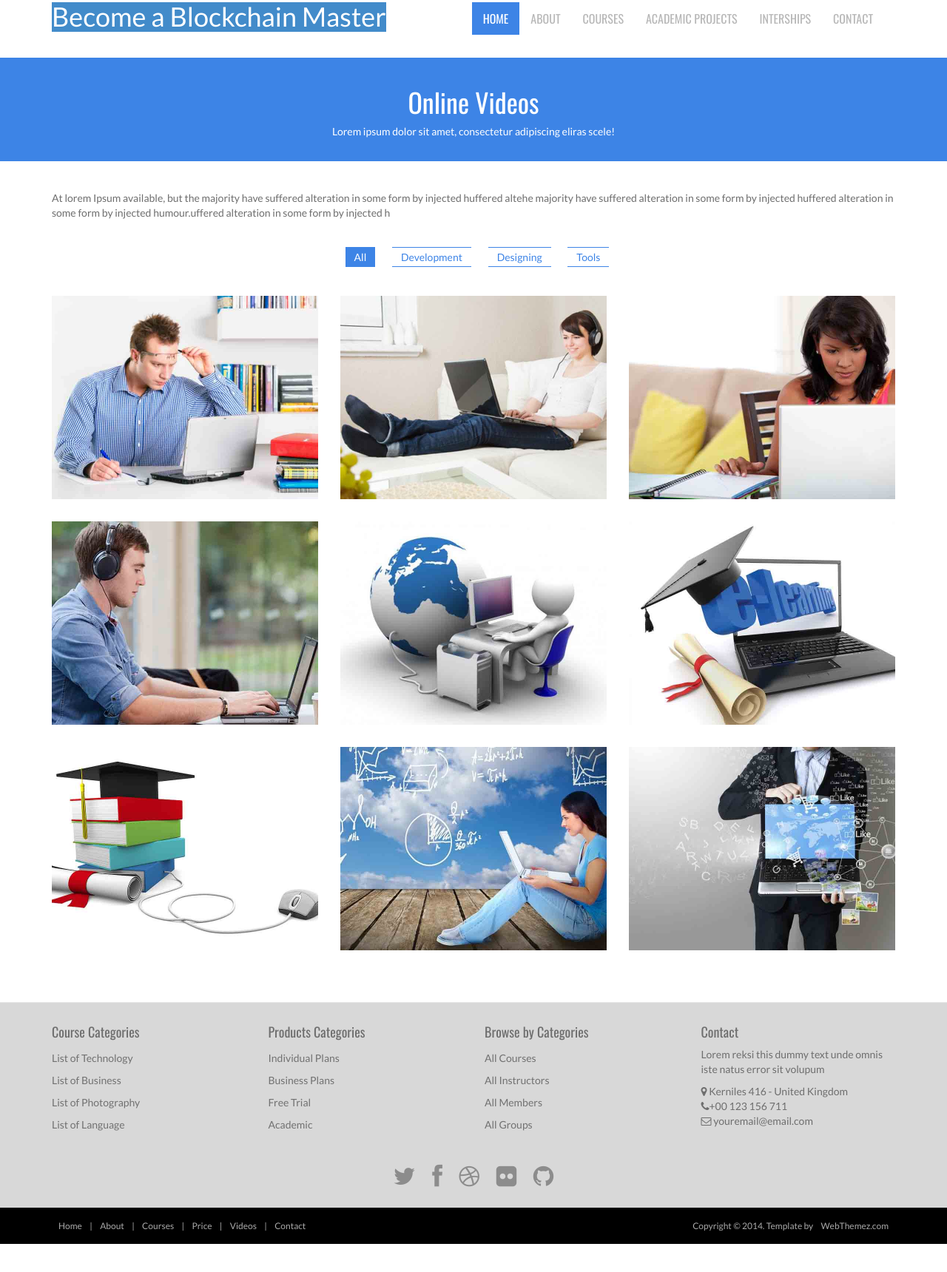
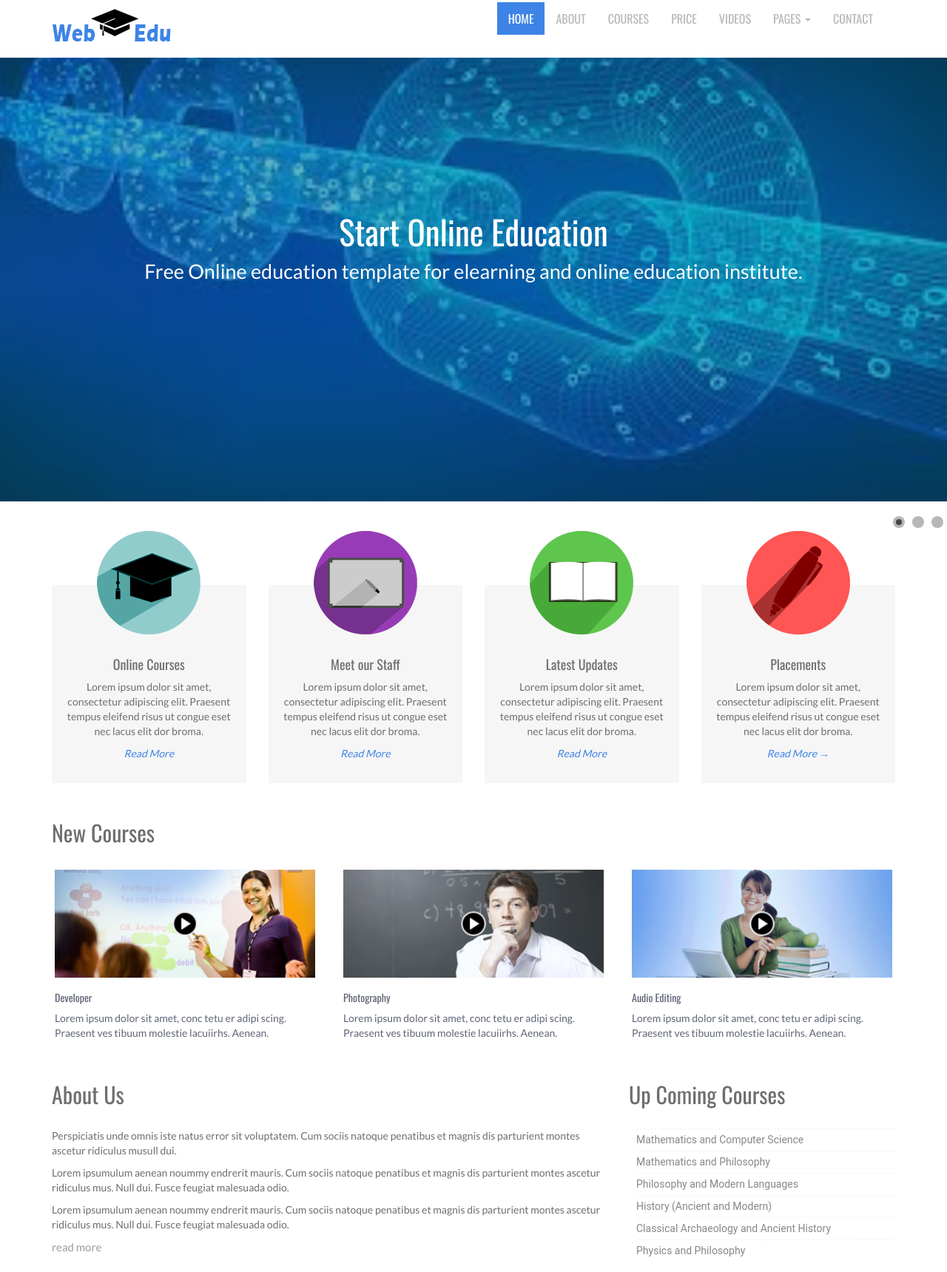
Before and after one commit to blockchaingurukerala/blockchainguru, a plain HTML site: page docs/videos.html in a window 1280 px wide. Shown: the part 22-1742 px from the top of the page at 74% size. Before the commit the page ends 1704 px from the top, so only its background shows below. Drawn offline with nearby package versions, Linux system fonts and the light colour scheme; files whose address does not match are found by name.

Commit message:
video testpage

```diff
--- a/docs/videos.html
+++ b/docs/videos.html
@@ -1,3 +1,9 @@
+<!--
+Author: WebThemez
+Author URL: http://webthemez.com
+License: Creative Commons Attribution 3.0 Unported
+License URL: http://creativecommons.org/licenses/by/3.0/
+-->
 <!DOCTYPE html>
 <html lang="en">
 <head>
@@ -10,36 +16,41 @@
 	<link rel="stylesheet" media="screen" href="http://fonts.googleapis.com/css?family=Open+Sans:300,400,700">
 	<link rel="stylesheet" href="assets/css/bootstrap.min.css">
 	<link rel="stylesheet" href="assets/css/font-awesome.min.css">
-	<!-- Custom styles for our template -->
 	<link rel="stylesheet" href="assets/css/bootstrap-theme.css" media="screen">
-	<link rel="stylesheet" type="text/css" href="assets/css/isotope.css" media="screen" />
-	<link rel="stylesheet" href="assets/js/fancybox/jquery.fancybox.css" type="text/css" media="screen" />
 	<link rel="stylesheet" href="assets/css/style.css">
+    <link rel='stylesheet' id='camera-css'  href='assets/css/camera.css' type='text/css' media='all'>
 	<!-- HTML5 shim and Respond.js IE8 support of HTML5 elements and media queries -->
 	<!--[if lt IE 9]>
 	<script src="assets/js/html5shiv.js"></script>
 	<script src="assets/js/respond.min.js"></script>
 	<![endif]-->
 </head>
-
 <body>
 	<!-- Fixed navbar -->
 	<div class="navbar navbar-inverse">
 		<div class="container">
 			<div class="navbar-header">
 				<!-- Button for smallest screens -->
-				  <a  href="index.html" >
-					<p class="bg-primary h1 " style="margin-top:0px;">Become a Blockchain Master</p>
-					</a>
 				<button type="button" class="navbar-toggle" data-toggle="collapse" data-target=".navbar-collapse"><span class="icon-bar"></span><span class="icon-bar"></span><span class="icon-bar"></span></button>
+				<a class="navbar-brand" href="index.html">
+					<img src="assets/images/logo.png" alt="Techro HTML5 template"></a>
 			</div>
 			<div class="navbar-collapse collapse">
 				<ul class="nav navbar-nav pull-right mainNav">
 					<li class="active"><a href="index.html">Home</a></li>
 					<li><a href="about.html">About</a></li>
 					<li><a href="courses.html">Courses</a></li>
-						<li><a href="price.html">Academic Projects</a></li>
-						<li><a href="videos.html">Interships</a></li>
+					<li><a href="price.html">Price</a></li>
+					<li><a href="videos.html">Videos</a></li>
+					<li class="dropdown">
+						<a href="#" class="dropdown-toggle" data-toggle="dropdown">Pages <b class="caret"></b></a>
+						<ul class="dropdown-menu">
+							<li><a href="sidebar-right.html">Right Sidebar</a></li>
+							<li><a href="#">Dummy Link1</a></li>
+							<li><a href="#">Dummy Link2</a></li>
+							<li><a href="#">Dummy Link3</a></li>
+						</ul>
+					</li>
 					<li><a href="contact.html">Contact</a></li>
 
 				</ul>
@@ -48,172 +59,158 @@
 		</div>
 	</div>
 	<!-- /.navbar -->
-		<header id="head" class="secondary">
+
+	<!-- Header -->
+	<header id="head">
 		<div class="container">
-                    <h1>Online Videos</h1>
-                    <p>Lorem ipsum dolor sit amet, consectetur adipiscing eliras scele!</p>
+             <div class="heading-text">
+							<h1 class="animated flipInY delay1">Start Online Education</h1>
+							<p>Free Online education template for elearning and online education institute.</p>
+						</div>
+
+					<div class="fluid_container">
+                    <div class="camera_wrap camera_emboss pattern_1" id="camera_wrap_4">
+                        <div data-thumb="assets/images/slides/thumbs/img1.jpg" data-src="assets/images/slides/img1.jpg">
+                            <h2>We develop.</h2>
+                        </div>
+                        <div data-thumb="assets/images/slides/thumbs/img2.jpg" data-src="assets/images/slides/img2.jpg">
+                        </div>
+                        <div data-thumb="assets/images/slides/thumbs/img3.jpg" data-src="assets/images/slides/img3.jpg">
+                        </div>
+                    </div><!-- #camera_wrap_3 -->
+                </div><!-- .fluid_container -->
 		</div>
 	</header>
+	<!-- /Header -->
 
+  <div class="container">
+    <div class="row">
+					<div class="col-md-3">
+						<div class="grey-box-icon">
+							<div class="icon-box-top grey-box-icon-pos">
+								<img src="assets/images/1.png" alt="" />
+							</div><!--icon box top -->
+							<h4>Online Courses</h4>
+							<p>Lorem ipsum dolor sit amet, consectetur adipiscing elit. Praesent tempus eleifend risus ut congue
+							eset nec lacus elit dor broma.</p>
+     						<p><a href="#"><em>Read More</em></a></p>
+						</div><!--grey box -->
+					</div><!--/span3-->
+					<div class="col-md-3">
+						<div class="grey-box-icon">
+							<div class="icon-box-top grey-box-icon-pos">
+								<img src="assets/images/2.png" alt="" />
+							</div><!--icon box top -->
+							<h4>Meet our Staff</h4>
+							<p>Lorem ipsum dolor sit amet, consectetur adipiscing elit. Praesent tempus eleifend risus ut congue
+							eset nec lacus elit dor broma.</p>
+     						<p><a href="#"><em>Read More</em></a></p>
+						</div><!--grey box -->
+					</div><!--/span3-->
+					<div class="col-md-3">
+						<div class="grey-box-icon">
+							<div class="icon-box-top grey-box-icon-pos">
+								<img src="assets/images/3.png" alt="" />
+							</div><!--icon box top -->
+							<h4>Latest Updates</h4>
+							<p>Lorem ipsum dolor sit amet, consectetur adipiscing elit. Praesent tempus eleifend risus ut congue
+							eset nec lacus elit dor broma.</p>
+     						<p><a href="#"><em>Read More</em></a></p>
+						</div><!--grey box -->
+					</div><!--/span3-->
+					<div class="col-md-3">
+						<div class="grey-box-icon">
+							<div class="icon-box-top grey-box-icon-pos">
+								<img src="assets/images/4.png" alt="" />
+							</div><!--icon box top -->
+							<h4>Placements</h4>
+							<p>Lorem ipsum dolor sit amet, consectetur adipiscing elit. Praesent tempus eleifend risus ut congue
+							eset nec lacus elit dor broma.</p>
+     						<p><a href="#"><em>Read More →</em></a></p>
+						</div><!--grey box -->
+					</div><!--/span3-->
+				</div>
+    </div>
+      <section class="news-box top-margin">
+        <div class="container">
+            <h2><span>New Courses</span></h2>
+            <div class="row">
 
-	<!-- container -->
-	<section class="container">
-		<div class="row">
-			<div class="col-md-12">
-				<section id="portfolio" class="page-section section appear clearfix">
-					<br />
-					<br />
-					<p>
-						At lorem Ipsum available, but the majority have suffered alteration in some form by injected huffered altehe majority have suffered alteration in some form by injected huffered alteration in some form by injected humour.uffered alteration in some form by injected h
-					<br />
-						<br />
-					</p>
-
-
-					<div class="row">
-						<nav id="filter" class="col-md-12 text-center">
-							<ul>
-								<li><a href="#" class="current btn-theme btn-small" data-filter="*">All</a></li>
-								<li><a href="#" class="btn-theme btn-small" data-filter=".webdesign">Development</a></li>
-								<li><a href="#" class="btn-theme btn-small" data-filter=".photography">Designing</a></li>
-								<li><a href="#" class="btn-theme btn-small" data-filter=".print">Tools</a></li>
-							</ul>
-						</nav>
-						<div class="col-md-12">
-							<div class="row">
-								<div class="portfolio-items isotopeWrapper clearfix" id="3">
-
-									<article class="col-sm-4 isotopeItem webdesign">
-										<div class="portfolio-item">
-											<img src="assets/images/portfolio/img1.jpg" alt="" />
-											<div class="portfolio-desc align-center">
-												<div class="folio-info">
-													<a href="assets/images/portfolio/img1.jpg" class="fancybox">
-														<h5>Project Title</h5>
-														<i class="fa fa-link fa-2x"></i></a>
+                <div class="col-lg-4 col-md-4 col-sm-12">
+                    <div class="newsBox">
+                        <div class="thumbnail">
+                            <figure><img src="assets/images/news2.jpg" alt=""></figure>
+                            <div class="caption maxheight2">
+                            <div class="box_inner">
+                                        <div class="box">
+                                            <p class="title"><h5>Developer</h5></p>
+                                            <p>Lorem ipsum dolor sit amet, conc tetu er adipi scing. Praesent ves tibuum molestie lacuiirhs. Aenean.</p>
                                         </div>
                                 </div>
                             </div>
-									</article>
-
-									<article class="col-sm-4 isotopeItem photography">
-										<div class="portfolio-item">
-											<img src="assets/images/portfolio/img2.jpg" alt="" />
-											<div class="portfolio-desc align-center">
-												<div class="folio-info">
-													<a href="assets/images/portfolio/img2.jpg" class="fancybox">
-														<h5>Project Title</h5>
-														<i class="fa fa-link fa-2x"></i></a>
                         </div>
                     </div>
                 </div>
-									</article>
-
-
-									<article class="col-sm-4 isotopeItem photography">
-										<div class="portfolio-item">
-											<img src="assets/images/portfolio/img3.jpg" alt="" />
-											<div class="portfolio-desc align-center">
-												<div class="folio-info">
-													<a href="assets/images/portfolio/img3.jpg" class="fancybox">
-														<h5>Project Title</h5>
-														<i class="fa fa-link fa-2x"></i></a>
+                <div class="col-lg-4 col-md-4 col-sm-12">
+                    <div class="newsBox">
+                        <div class="thumbnail">
+                            <figure><img src="assets/images/news3.jpg" alt=""></figure>
+                            <div class="caption maxheight2">
+                            <div class="box_inner">
+                                        <div class="box">
+                                            <p class="title"><h5>Photography   </h5></p>
+                                            <p>Lorem ipsum dolor sit amet, conc tetu er adipi scing. Praesent ves tibuum molestie lacuiirhs. Aenean.</p>
                                         </div>
                                 </div>
                             </div>
-									</article>
-
-									<article class="col-sm-4 isotopeItem print">
-										<div class="portfolio-item">
-											<img src="assets/images/portfolio/img4.jpg" alt="" />
-											<div class="portfolio-desc align-center">
-												<div class="folio-info">
-													<a href="assets/images/portfolio/img4.jpg" class="fancybox">
-														<h5>Project Title</h5>
-														<i class="fa fa-link fa-2x"></i></a>
                         </div>
                     </div>
                 </div>
-									</article>
-
-									<article class="col-sm-4 isotopeItem photography">
-										<div class="portfolio-item">
-											<img src="assets/images/portfolio/img5.jpg" alt="" />
-											<div class="portfolio-desc align-center">
-												<div class="folio-info">
-													<a href="assets/images/portfolio/img5.jpg" class="fancybox">
-														<h5>Project Title</h5>
-														<i class="fa fa-link fa-2x"></i></a>
+                <div class="col-lg-4 col-md-4 col-sm-12">
+                    <div class="newsBox">
+                        <div class="thumbnail">
+                            <figure><img src="assets/images/news4.jpg" alt=""></figure>
+                            <div class="caption maxheight2">
+                           <div class="box_inner">
+                                        <div class="box">
+                                            <p class="title"><h5>Audio Editing</h5></p>
+                                            <p>Lorem ipsum dolor sit amet, conc tetu er adipi scing. Praesent ves tibuum molestie lacuiirhs. Aenean.</p>
                                         </div>
                                 </div>
                             </div>
-									</article>
-
-									<article class="col-sm-4 isotopeItem webdesign">
-										<div class="portfolio-item">
-											<img src="assets/images/portfolio/img6.jpg" alt="" />
-											<div class="portfolio-desc align-center">
-												<div class="folio-info">
-													<a href="assets/images/portfolio/img6.jpg" class="fancybox">
-														<h5>Project Title</h5>
-														<i class="fa fa-link fa-2x"></i></a>
                         </div>
                     </div>
                 </div>
-									</article>
+            </div>
+        </div>
+    </section>
 
-									<article class="col-sm-4 isotopeItem print">
-										<div class="portfolio-item">
-											<img src="assets/images/portfolio/img7.jpg" alt="" />
-											<div class="portfolio-desc align-center">
-												<div class="folio-info">
-													<a href="images/portfolio/img7.jpg" class="fancybox">
-														<h5>Project Title</h5>
-														<i class="fa fa-link fa-2x"></i></a>
+
+
+      <section class="container">
+      <div class="row">
+      	<div class="col-md-8"><div class="title-box clearfix "><h2 class="title-box_primary">About Us</h2></div>
+        <p><span>Perspiciatis unde omnis iste natus error sit voluptatem. Cum sociis natoque penatibus et magnis dis parturient montes ascetur ridiculus musull dui.</span></p>
+        <p>Lorem ipsumulum aenean noummy endrerit mauris. Cum sociis natoque penatibus et magnis dis parturient montes ascetur ridiculus mus. Null dui. Fusce feugiat malesuada odio.</p><p>Lorem ipsumulum aenean noummy endrerit mauris. Cum sociis natoque penatibus et magnis dis parturient montes ascetur ridiculus mus. Null dui. Fusce feugiat malesuada odio.</p>
+        <a href="#" title="read more" class="btn-inline " target="_self">read more</a> </div>
+
+
+          <div class="col-md-4"><div class="title-box clearfix "><h2 class="title-box_primary">Up Coming Courses</h2></div>
+            <div class="list styled custom-list">
+            <ul>
+            <li><a title="Snatoque penatibus et magnis dis partu rient montes ascetur ridiculus mus." href="#">Mathematics and Computer Science</a></li>
+            <li><a title="Fusce feugiat malesuada odio. Morbi nunc odio gravida at cursus nec luctus." href="#">Mathematics and Philosophy</a></li>
+            <li><a title="Penatibus et magnis dis parturient montes ascetur ridiculus mus." href="#">Philosophy and Modern Languages</a></li>
+            <li><a title="Morbi nunc odio gravida at cursus nec luctus a lorem. Maecenas tristique orci." href="#">History (Ancient and Modern)</a></li>
+            <li><a title="Snatoque penatibus et magnis dis partu rient montes ascetur ridiculus mus." href="#">Classical Archaeology and Ancient History</a></li>
+            <li><a title="Fusce feugiat malesuada odio. Morbi nunc odio gravida at cursus nec luctus." href="#">Physics and Philosophy</a></li>
+            </ul>
             </div>
          </div>
       </div>
-									</article>
-
-									<article class="col-sm-4 isotopeItem photography">
-										<div class="portfolio-item">
-											<img src="assets/images/portfolio/img8.jpg" alt="" />
-											<div class="portfolio-desc align-center">
-												<div class="folio-info">
-													<a href="images/portfolio/img8.jpg" class="fancybox">
-														<h5>Project Title</h5>
-														<i class="fa fa-link fa-2x"></i></a>
-												</div>
-											</div>
-										</div>
-									</article>
-
-									<article class="col-sm-4 isotopeItem print">
-										<div class="portfolio-item">
-											<img src="assets/images/portfolio/img9.jpg" alt="" />
-											<div class="portfolio-desc align-center">
-												<div class="folio-info">
-													<a href="images/portfolio/img9.jpg" class="fancybox">
-														<h5>Project Title</h5>
-														<i class="fa fa-link fa-2x"></i></a>
-												</div>
-											</div>
-										</div>
-									</article>
-								</div>
-
-							</div>
+      </section>
 
 
-						</div>
-					</div>
-
-				</section>
-			</div>
-		</div>
-
-	</section>
-	<!-- /container -->
     <footer id="footer">
 
 		<div class="container">
@@ -355,13 +352,36 @@
 		</div>
 	</footer>
 
+	<!-- JavaScript libs are placed at the end of the document so the pages load faster -->
+	<script src="assets/js/modernizr-latest.js"></script>
+	<script type='text/javascript' src='assets/js/jquery.min.js'></script>
+    <script type='text/javascript' src='assets/js/fancybox/jquery.fancybox.pack.js'></script>
 
-	<!-- JavaScript libs are placed at the end of the document so the pages load faster -->
-	<script src="http://ajax.googleapis.com/ajax/libs/jquery/1.10.2/jquery.min.js"></script>
-	<script src="http://netdna.bootstrapcdn.com/bootstrap/3.0.0/js/bootstrap.min.js"></script>
-	<script src="assets/js/jquery.cslider.js"></script>
-	<script src="assets/js/jquery.isotope.min.js"></script>
-	<script src="assets/js/fancybox/jquery.fancybox.pack.js" type="text/javascript"></script>
+    <script type='text/javascript' src='assets/js/jquery.mobile.customized.min.js'></script>
+    <script type='text/javascript' src='assets/js/jquery.easing.1.3.js'></script>
+    <script type='text/javascript' src='assets/js/camera.min.js'></script>
+    <script src="assets/js/bootstrap.min.js"></script>
 	<script src="assets/js/custom.js"></script>
+    <script>
+		jQuery(function(){
+
+			jQuery('#camera_wrap_4').camera({
+                transPeriod: 500,
+                time: 3000,
+				height: '600',
+				loader: 'false',
+				pagination: true,
+				thumbnails: false,
+				hover: false,
+                playPause: false,
+                navigation: false,
+				opacityOnGrid: false,
+				imagePath: 'assets/images/'
+			});
+
+		});
+
+	</script>
+
 </body>
 </html>
```
Also changed, not shown: docs/original videos.html (added, +367 -0 lines). Lines whose indentation alone changed are shown as unchanged.
